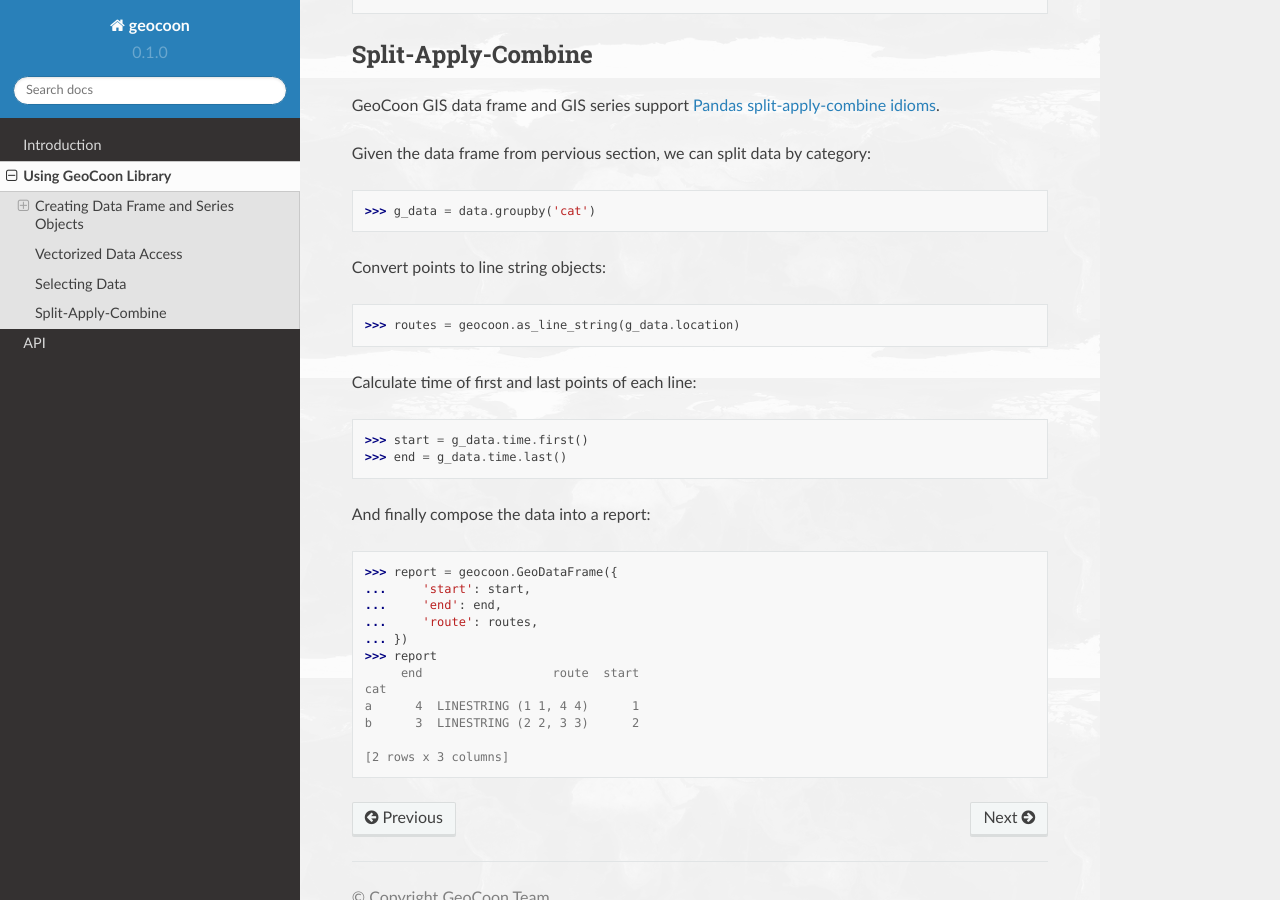
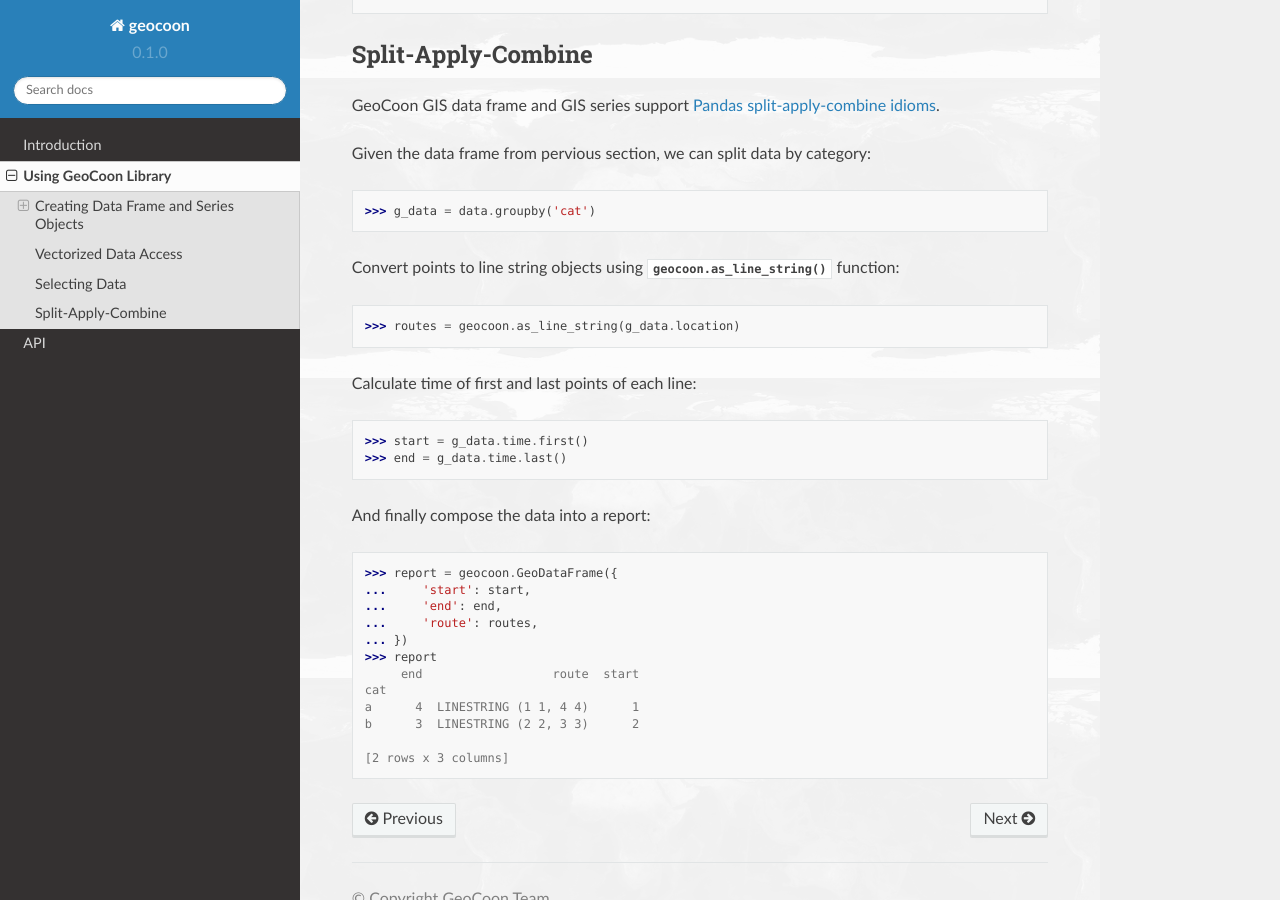
Before and after one commit to wrobell/geocoon, a Sphinx documentation site: the page built from doc/usage.rst, in a window 1280 px wide and 900 px high, scrolled down 3522 px. Built offline with Sphinx 7.4.7 and the Read the Docs theme 2.0.0, drawn with Linux system fonts in a browser that asks for light colours.

Commit message:
- documentation cleanup

```diff
--- a/doc/usage.rst
+++ b/doc/usage.rst
@@ -172,7 +172,8 @@
 
     >>> g_data = data.groupby('cat')
 
-Convert points to line string objects::
+Convert points to line string objects using
+:py:func:`geocoon.as_line_string` function::
 
     >>> routes = geocoon.as_line_string(g_data.location)
 
```
